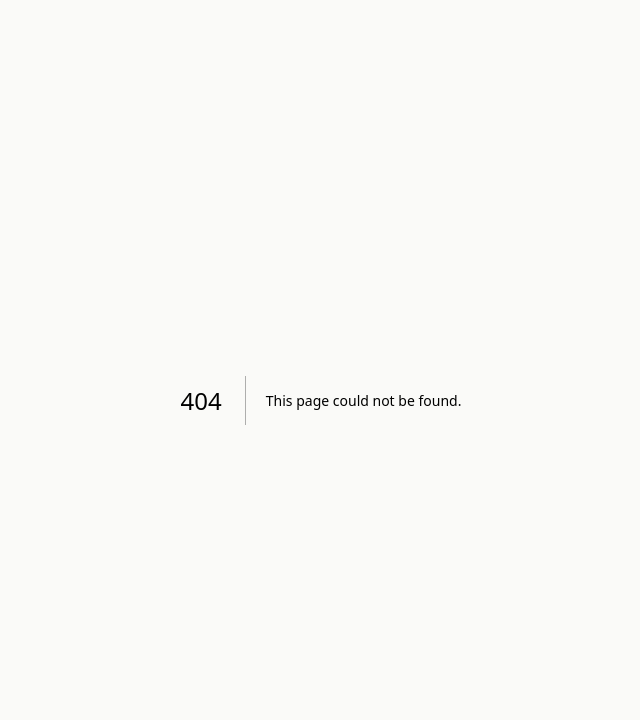
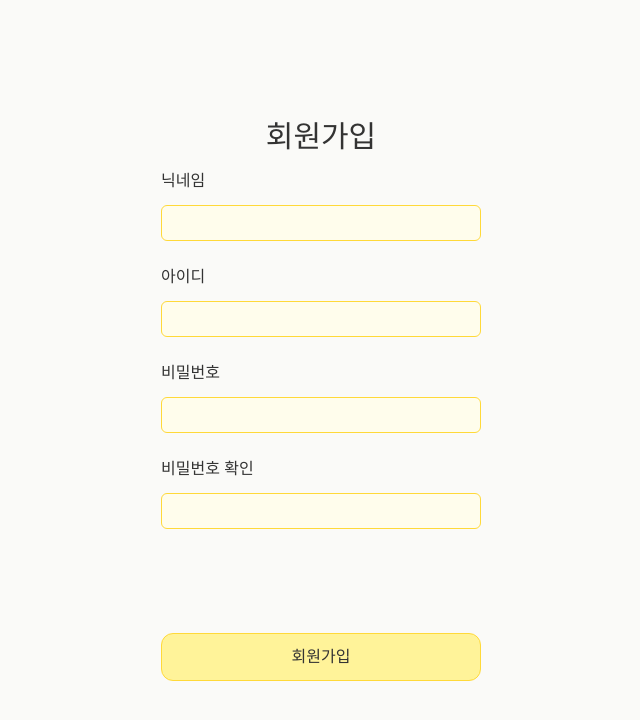
Before and after one commit to xuuwon/maeumgyeol, a Next.js app: page /sign-up in a window 1280 px wide. Before the commit this address had no page. Shown: the top 720 px of the page, without its empty margins (319-959 px from the left). Built offline with nearby package versions, Linux system fonts and the light colour scheme; a web font is replaced by a local one.

Commit message:
feat: 회원가입 컴포넌트 구현

```diff
--- /dev/null
+++ b/src/app/sign-up/page.tsx
@@ -0,0 +1,85 @@
+'use client';
+
+import React from 'react';
+import { useForm } from 'react-hook-form';
+import { zodResolver } from '@hookform/resolvers/zod';
+import { signupSchema } from './signupSchema';
+import Button from '@/components/button/Button';
+
+type SignupFormData = typeof signupSchema._type;
+
+const Page = () => {
+  const {
+    register,
+    handleSubmit,
+    formState: { errors },
+  } = useForm<SignupFormData>({
+    resolver: zodResolver(signupSchema),
+    mode: 'onBlur', // focus를 벗어날 때 유효성 검사 진행
+  });
+
+  const onSubmit = (data: SignupFormData) => {
+    console.log('회원가입 데이터:', data);
+  };
+
+  const inputStyle =
+    'h-9 border rounded-md w-80 bg-bg-yellow border-main-yellow focus:outline-none pl-2';
+  const groupStyle = 'flex flex-col gap-3';
+  const errorTextStlye = 'text-sm text-[#909090]';
+
+  return (
+    <div className="flex flex-col items-center justify-around h-screen py-20 iphoneSE:py-10 sm:py-28">
+      <p className="text-3xl iphoneSE:text-2xl">회원가입</p>
+
+      <form
+        onSubmit={handleSubmit(onSubmit)}
+        className="flex flex-col max-w-lg gap-6 mx-auto iphoneSE:gap-3"
+      >
+        <div className={groupStyle}>
+          <label>닉네임</label>
+          <input
+            type="text"
+            {...register('nickname')}
+            className={`${inputStyle} ${errors.nickname ? 'border-pink-500 text-pink-500' : ''}`}
+          />
+          {errors.nickname && <p className={errorTextStlye}>{errors.nickname.message}</p>}
+        </div>
+        <div className={groupStyle}>
+          <label>아이디</label>
+          <input
+            type="text"
+            {...register('id')}
+            className={`${inputStyle} ${errors.id ? 'border-pink-500 text-pink-500' : ''}`}
+          />
+          {errors.id && <p className={errorTextStlye}>{errors.id.message}</p>}
+        </div>
+        <div className={groupStyle}>
+          <label>비밀번호</label>
+          <input
+            type="password"
+            {...register('password')}
+            className={`${inputStyle} ${errors.password ? 'border-pink-500 text-pink-500' : ''}`}
+          />
+          {errors.password && <p className={errorTextStlye}>{errors.password.message}</p>}
+        </div>
+        <div className={`${groupStyle} mb-10 iphoneSE:mb-5 sm:mb-20`}>
+          <label>비밀번호 확인</label>
+          <input
+            type="password"
+            {...register('confirmPassword')}
+            className={`${inputStyle} ${errors.confirmPassword ? 'border-pink-500 text-pink-500' : ''}`}
+          />
+          {errors.confirmPassword && (
+            <p className={errorTextStlye}>{errors.confirmPassword.message}</p>
+          )}
+        </div>
+
+        <div className="flex justify-center w-full mx-auto">
+          <Button type="yellow" text="회원가입" onClick={handleSubmit(onSubmit)} />
+        </div>
+      </form>
+    </div>
+  );
+};
+
+export default Page;
--- /dev/null
+++ b/src/app/sign-up/signupSchema.ts
@@ -0,0 +1,33 @@
+import { z } from 'zod';
+
+export const signupSchema = z
+  .object({
+    nickname: z
+      .string()
+      .nonempty('닉네임을 입력해주세요.')
+      .min(2, '닉네임은 2자 이상 입력해주세요.')
+      .max(20, '닉네임은 20자 이하로 입력해주세요.'),
+    id: z
+      .string()
+      .nonempty('아이디를 입력해주세요.')
+      .min(4, '아이디는 4자 이상 입력해주세요.')
+      .max(12, '아이디는 12자 이하로 입력해주세요.')
+      .regex(/^(?=.*[A-Za-z])(?=.*\d)[A-Za-z\d]+$/, {
+        message: '아이디는 영문과 숫자를 모두 포함해야 합니다.',
+      }),
+    password: z
+      .string()
+      .nonempty('비밀번호를 입력해주세요.')
+      .min(6, '비밀번호는 6자 이상, 12자 이하로 입력 가능합니다.')
+      .max(12, '비밀번호는 6자 이상, 12자 이하로 입력 가능합니다.')
+      .regex(/^(?=.*[A-Za-z])(?=.*\d)(?=.*[$@$!%*#?&])[A-Za-z\d$@$!%*#?&]{6,12}$/, {
+        message: '비밀번호는 영문, 숫자, 특수문자를 포함하여야 합니다.',
+      }),
+    confirmPassword: z.string().nonempty('비밀번호 확인을 입력해주세요.'),
+  })
+  .refine((data) => data.password === data.confirmPassword, {
+    message: '비밀번호가 일치하지 않습니다.',
+    path: ['confirmPassword'],
+  });
+
+export type SignupSchema = z.infer<typeof signupSchema>;
```
